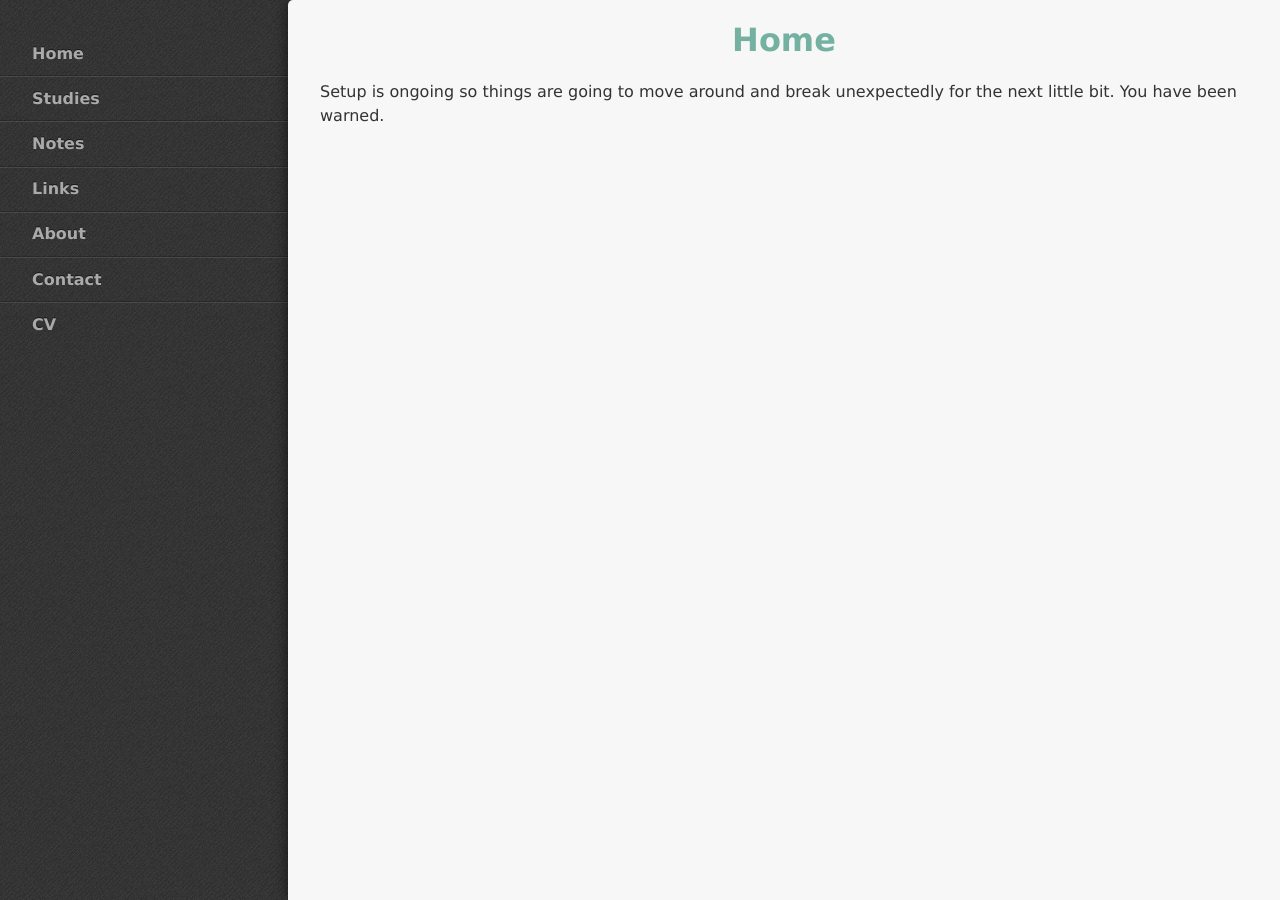
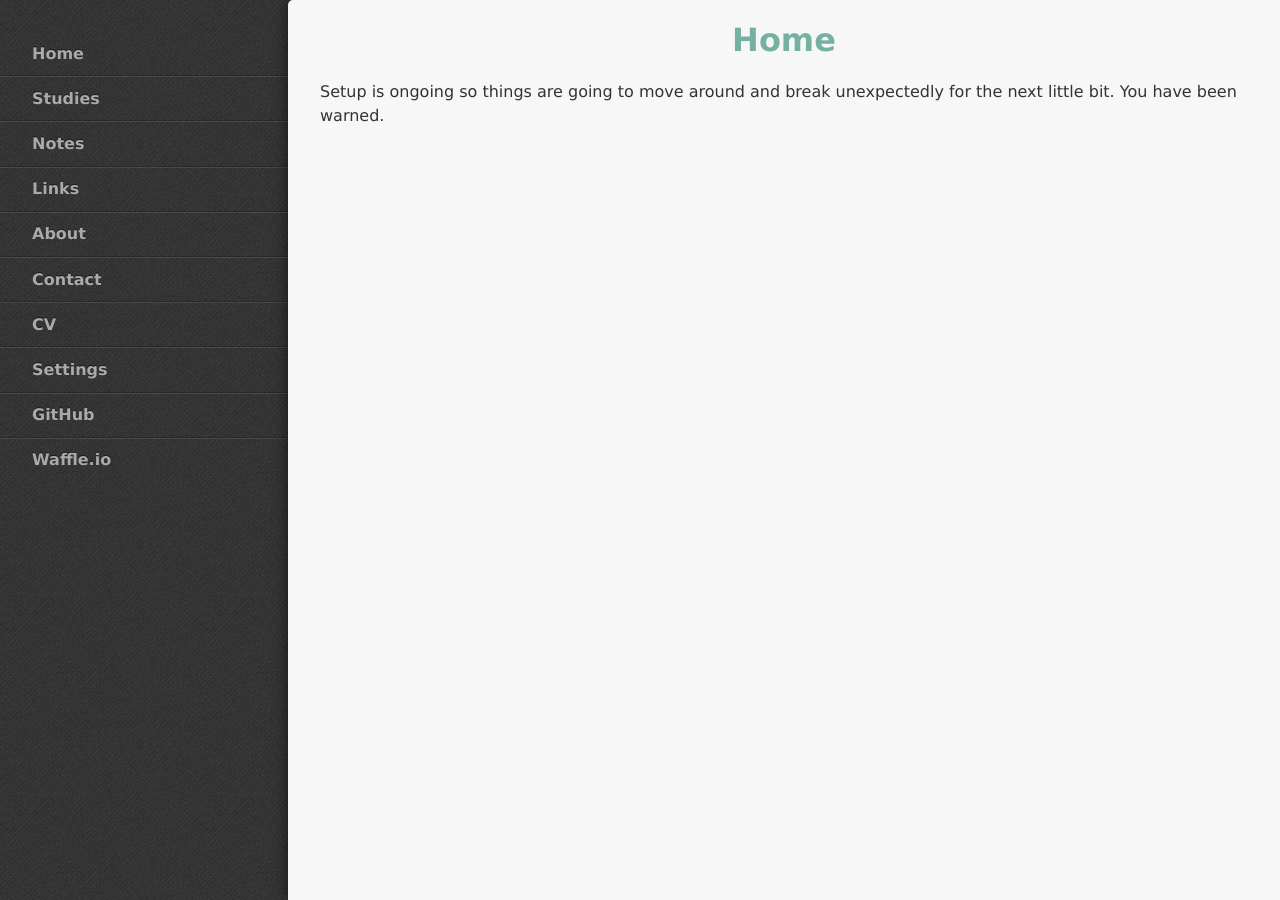
Before and after one commit to StevenTammen/chrya.com, a Jekyll site: the page built from index.md, in a window 1280 px wide. Built offline with Jekyll 4.4.1, drawn with Linux system fonts in a browser that asks for light colours.

Commit message:
Update layout.html

```diff
--- a/_layouts/layout.html
+++ b/_layouts/layout.html
@@ -39,6 +39,9 @@ THE SOFTWARE IS PROVIDED "AS IS", WITHOUT WARRANTY OF ANY KIND, EXPRESS OR IMPLI
         <li><a href="https://chrya.com/about/">About</a></li>
         <li><a href="https://chrya.com/contact/">Contact</a></li>
         <li><a href="https://steventammen.com/CV.pdf">CV</a></li>
+        <li><a href="https://steventammen.com/settings/">Settings</a></li>
+        <li><a href="https://github.com/StevenTammen/chrya">GitHub</a></li>
+        <li><a href="https://waffle.io/StevenTammen/chrya">Waffle.io</a></li>
       </ul>
     </div>
 
```
